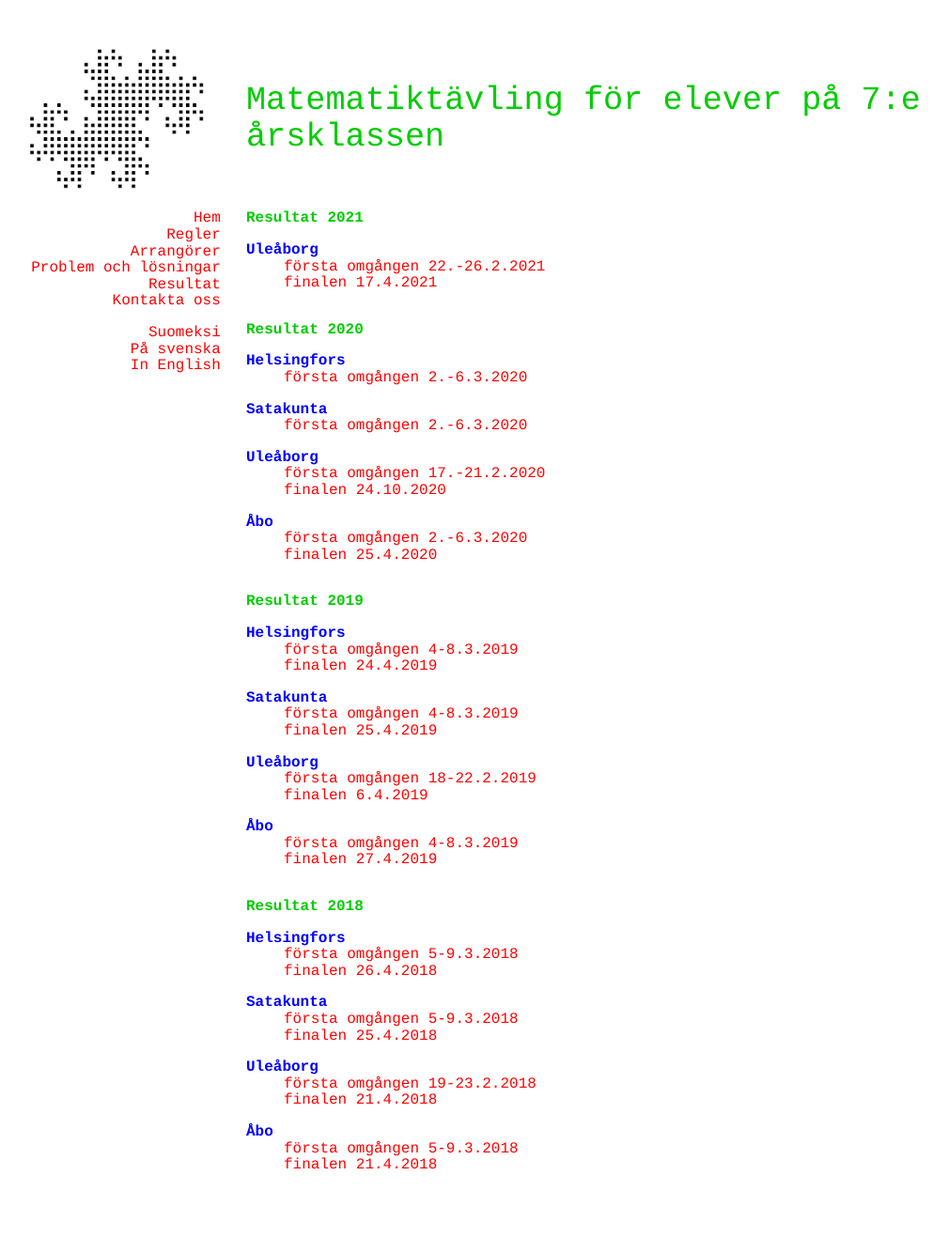
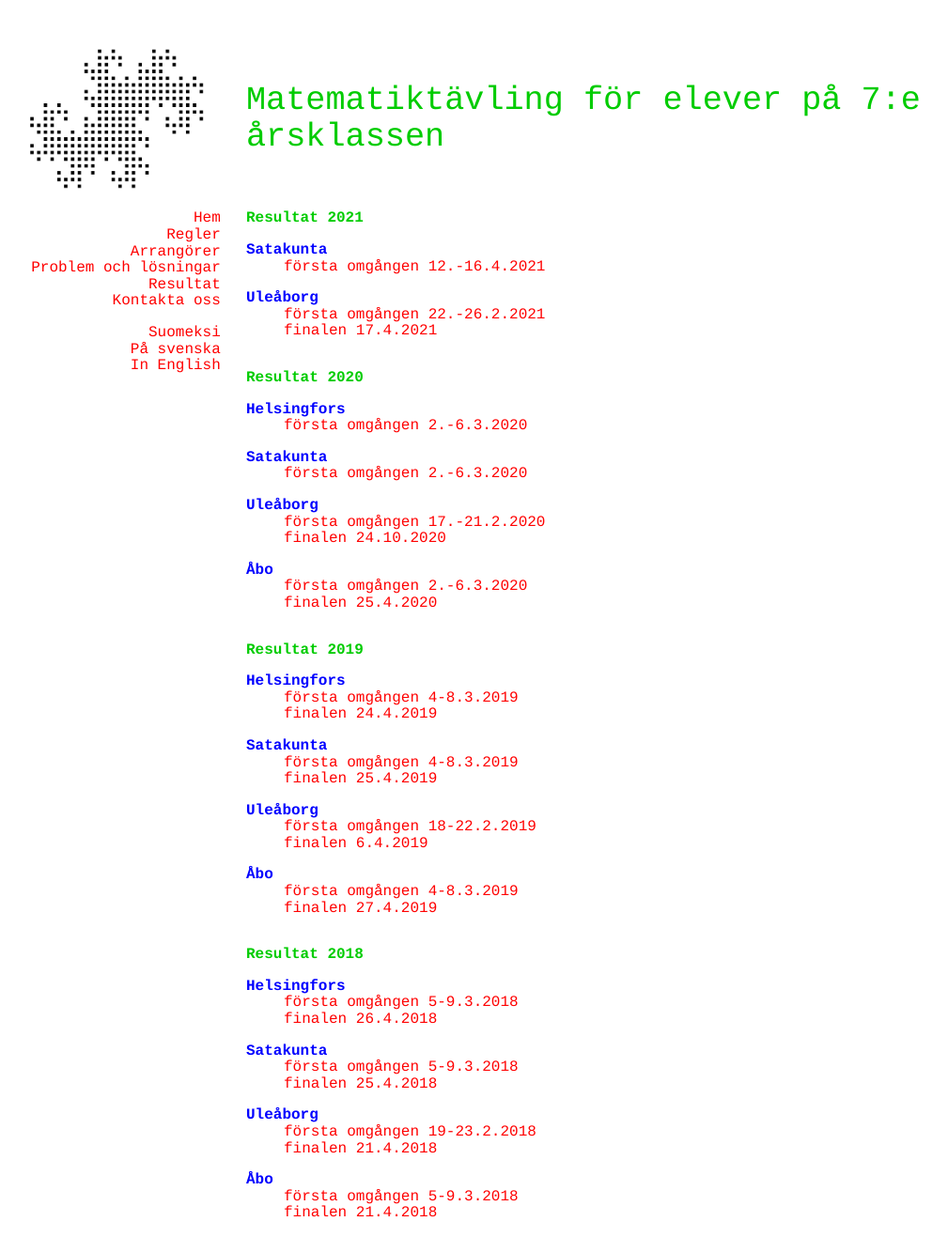
Before and after one commit to matematiikkakilpailut/matematiikkakilpailut.github.io, a Jekyll site: the page built from seiskat/sv/resultat.html, in a window 1280 px wide. Shown: the whole page at 94% size, without its empty margins (58-1067 px from the left). Built offline with Jekyll 4.4.1, drawn with Linux system fonts in a browser that asks for light colours; before the commit the page ends 1266 px from its top, so only the background shows below that.

Commit message:
Update resultat.html
Satakunnan alkukisa

```diff
--- a/seiskat/sv/resultat.html
+++ b/seiskat/sv/resultat.html
@@ -5,6 +5,8 @@
 <h2 id="resultat-2021">Resultat 2021</h2>
 
 <dl>
+	<dt>Satakunta</dt>
+	<dd><a href="2021/s_tulokset.pdf">f&ouml;rsta omg&aring;ngen 12.-16.4.2021</a></dd>
 	<dt>Ule&aring;borg</dt>
 	<dd><a href="2021/o_tulokset.pdf">f&ouml;rsta omg&aring;ngen 22.-26.2.2021</a></dd>
 	<dd><a href="2021/o_f_tulokset.pdf">finalen 17.4.2021</a></dd>
```
